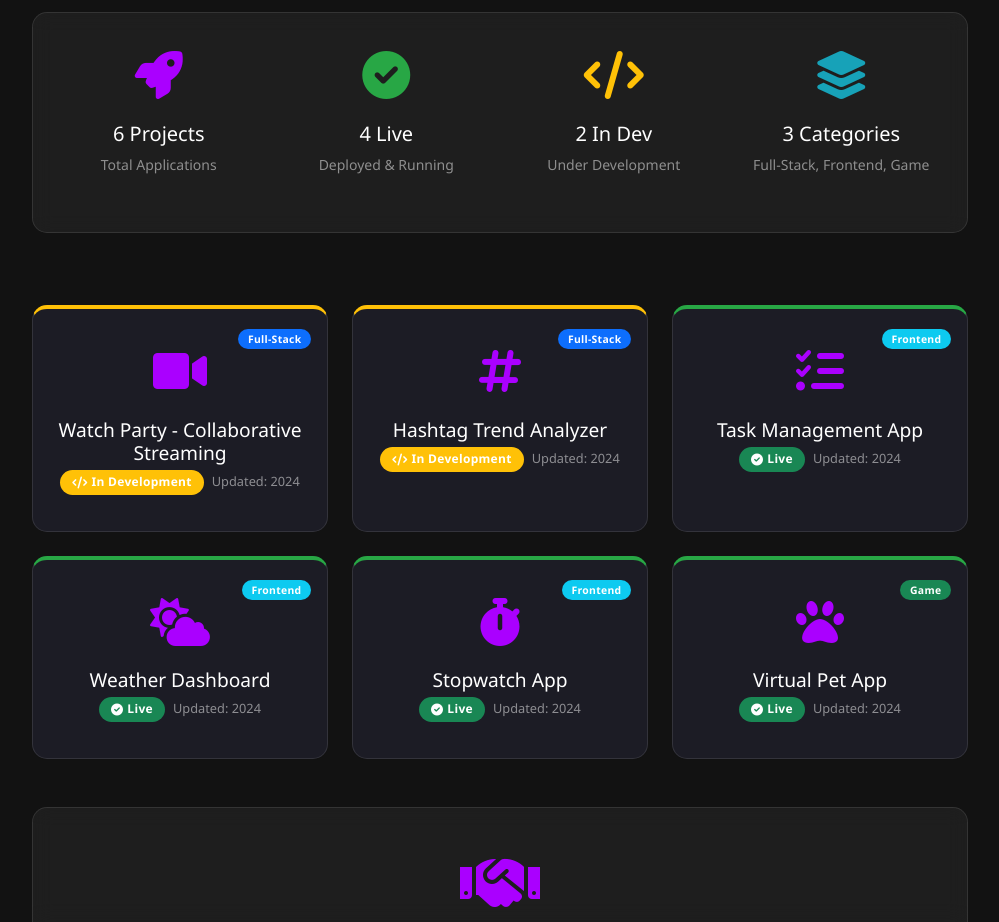
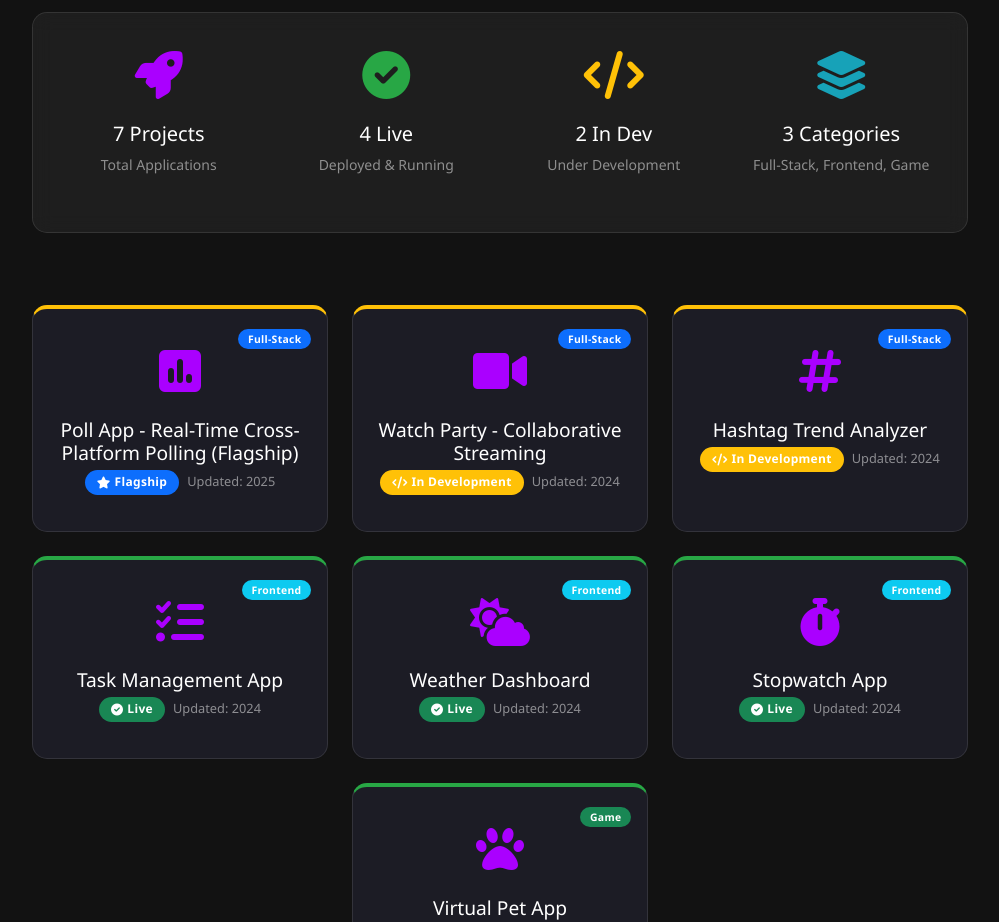
Before and after one commit to AlperDog/portfolio, a React (Create React App) app: page / in a window 1280 px wide. Shown: the part 3020-3942 px from the top of the page, without its empty margins (140-1139 px from the left). Built offline with nearby package versions, Linux system fonts and the light colour scheme.

Commit message:
feat: add Poll App as flagship project and update README

```diff
--- a/src/components/DeployedProjects.tsx
+++ b/src/components/DeployedProjects.tsx
@@ -4,6 +4,28 @@ const DeployedProjects: React.FC = () => {
   const [expandedProject, setExpandedProject] = useState<number | null>(null);
 
   const deployedProjects = [
+    {
+      id: 0,
+      title: "Poll App - Real-Time Cross-Platform Polling (Flagship)",
+      description: "A cross-platform, real-time polling app built with Flutter and a modern Go backend. Instantly create, join, and visualize live polls with beautiful charts and WebSocket-powered updates. Designed as the centerpiece of my portfolio.",
+      technologies: ["Flutter", "Go (Fiber/Echo)", "WebSocket", "JWT", "PostgreSQL", "Redis", "Docker", "Riverpod", "fl_chart"],
+      demoLink: "https://github.com/AlperDog/poll_app",
+      githubLink: "https://github.com/AlperDog/poll_app",
+      image: "fas fa-poll",
+      status: "Flagship",
+      lastUpdated: "2025",
+      features: [
+        "Real-time Voting",
+        "Cross-platform (Android, iOS, Web, Desktop)",
+        "JWT Auth & Guest Access",
+        "Live Results with Charts",
+        "Admin Dashboard",
+        "Modern UI & Responsive Design",
+        "Scalable Go Backend",
+        "Docker-ready"
+      ],
+      category: "Full-Stack"
+    },
     {
       id: 1,
       title: "Watch Party - Collaborative Streaming",
@@ -88,7 +110,8 @@ const DeployedProjects: React.FC = () => {
     const statusConfig = {
       'Live': { color: 'success', icon: 'fas fa-check-circle' },
       'In Development': { color: 'warning', icon: 'fas fa-code' },
-      'Maintenance': { color: 'info', icon: 'fas fa-tools' }
+      'Maintenance': { color: 'info', icon: 'fas fa-tools' },
+      'Flagship': { color: 'primary', icon: 'fas fa-star' }
     };
 
     const config = statusConfig[status as keyof typeof statusConfig] || statusConfig['In Development'];
@@ -139,7 +162,7 @@ const DeployedProjects: React.FC = () => {
                   <div style={{ fontSize: 'clamp(2rem, 6vw, 3rem)', color: '#aa00ff' }}>
                     <i className="fas fa-rocket"></i>
                   </div>
-                  <h5 className="text-white mt-2" style={{ fontSize: 'clamp(1rem, 2.5vw, 1.25rem)' }}>6 Projects</h5>
+                  <h5 className="text-white mt-2" style={{ fontSize: 'clamp(1rem, 2.5vw, 1.25rem)' }}>7 Projects</h5>
                   <p className="text-white-50 small" style={{ fontSize: 'clamp(0.75rem, 2vw, 0.875rem)' }}>Total Applications</p>
                 </div>
                 <div className="col-md-3 col-6 mb-3">
```
Also changed, not shown: 1 other file (tests, documents, lock files or other folders). Lines whose indentation alone changed are shown as unchanged.
